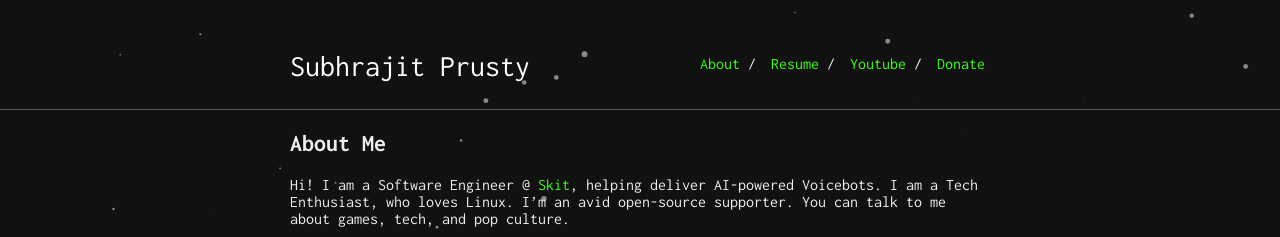
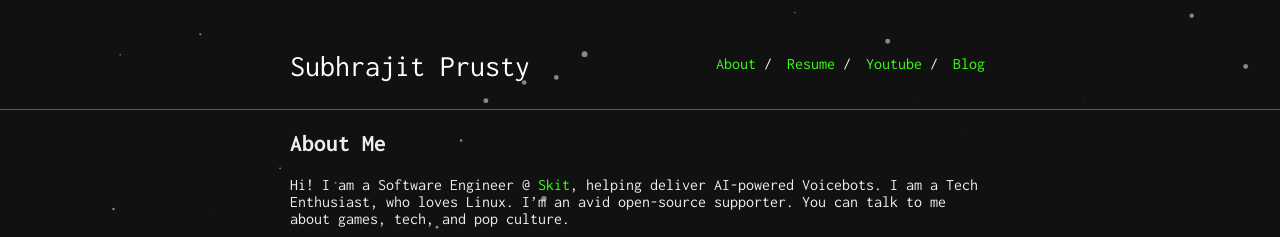
Before and after one commit to SubhrajitPrusty/SubhrajitPrusty.github.io, a Jekyll site: the page built from index.md, in a window 1280 px wide. Shown: the top 237 px of the page. Built offline with Jekyll 4.4.1, drawn with Linux system fonts in a browser that asks for light colours; our own code applies the rules of GitHub Pages for plain Markdown files.

Commit message:
add blogs, remove donate

```diff
--- a/_config.yml
+++ b/_config.yml
@@ -1,5 +1,5 @@
 title: Subhrajit Prusty
-url: "https://subhrajitpy.me"
+url: "https://subhrajitprusty.github.io/"
 baseurl: "/"
 
 markdown: kramdown
@@ -22,8 +22,8 @@ nav:
    link: "public/cv.pdf"
  - name: Youtube
    link: /youtube
- - name: "Donate"
-   link: "donate"
+ - name: "Blog"
+   link: /blogs
 
 
 js: app.js
```
Also changed, not shown: donate.md (deleted, +0 -8 lines).
